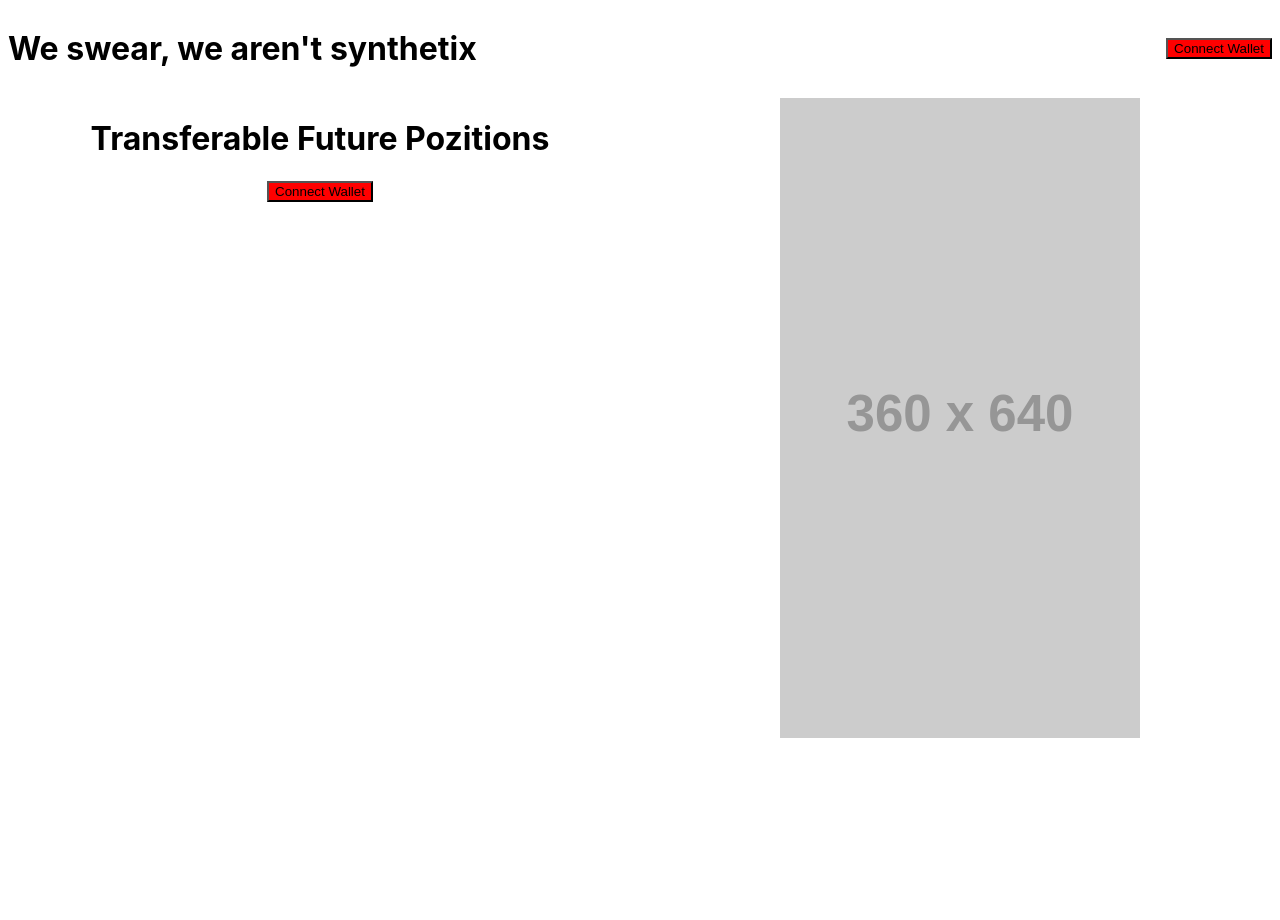
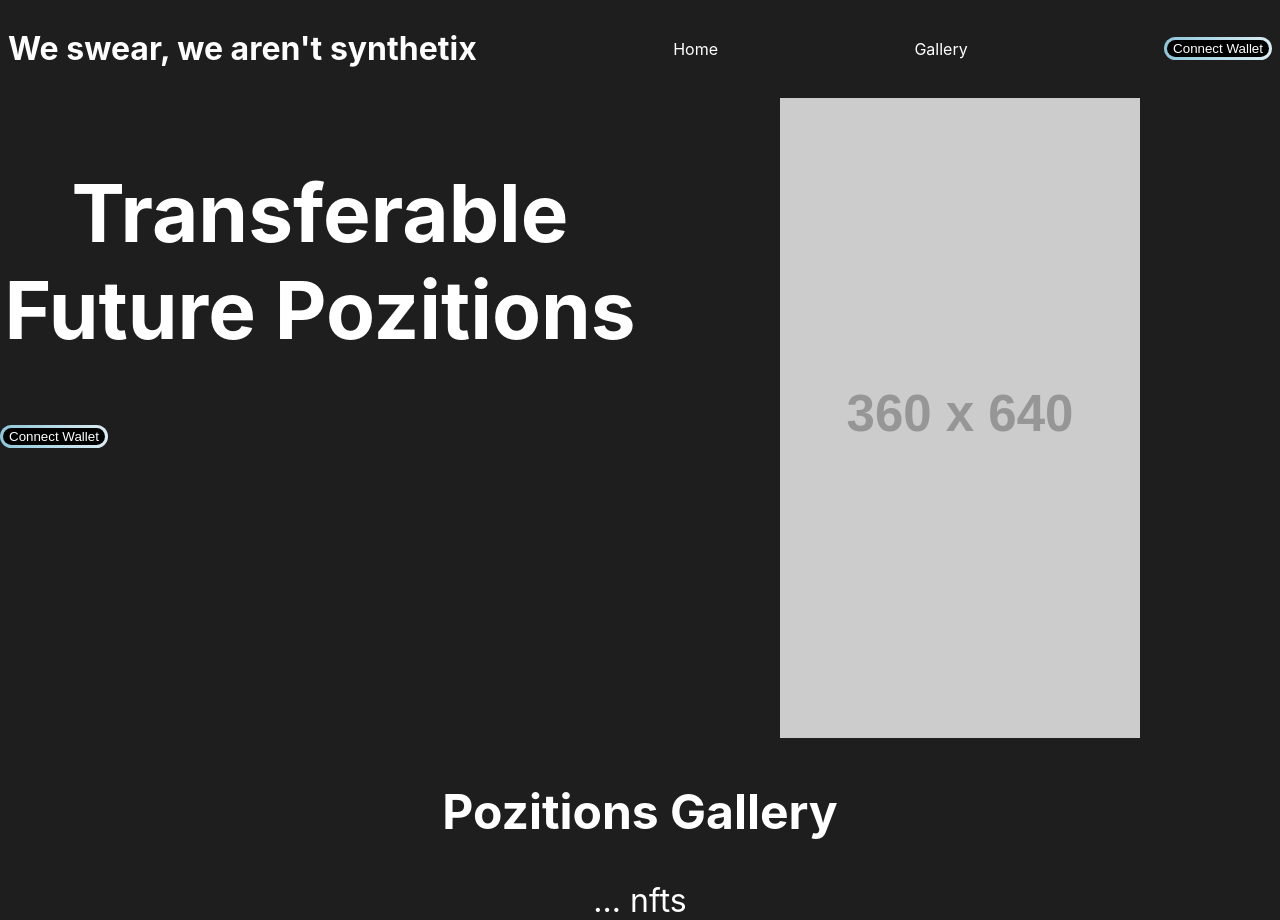
Before and after one commit to fritzschoff/notSynthetix, a React (Create React App) app: page / in a window 1280 px wide. Before the commit the page ends 800 px from the top, so only its background shows below. Built offline with nearby package versions, Linux system fonts and the light colour scheme.

Commit message:
added landing page and standard styles

```diff
--- a/package.json
+++ b/package.json
@@ -44,7 +44,6 @@
     "chai": "^4.3.6",
     "dotenv": "^16.0.1",
     "ethereum-waffle": "^3.4.4",
-    "ethers": "^5.6.9",
     "hardhat": "^2.9.9",
     "hardhat-gas-reporter": "^1.0.8",
     "prettier": "^2.7.1",
--- a/src/App.css
+++ b/src/App.css
@@ -1,14 +1,12 @@
 .app {
   text-align: center;
+  color: white;
 }
 
 .header {
   display: flex;
-  justify-content: center;
+  justify-content: space-between;
   align-items: center;
   padding: 8px;
+  background-color: #1e1e1e;
 }
-
-.header h1 {
-  margin-right: auto;
-}
--- a/src/App.tsx
+++ b/src/App.tsx
@@ -1,15 +1,17 @@
-import React from "react";
-import "./App.css";
-import ConnectWallet from "./components/ConnectWallet";
-import { Route, Routes } from "react-router-dom";
-import LandingPage from "./components/LandingPage";
-import ProfilePage from "./components/Profile";
+import React from 'react';
+import './App.css';
+import ConnectWallet from './components/ConnectWallet';
+import { Link, Route, Routes } from 'react-router-dom';
+import LandingPage from './components/LandingPage';
+import ProfilePage from './components/Profile';
 
 function App() {
   return (
     <div className="app">
       <header className="header">
         <h1>We swear, we aren't synthetix</h1>
+        <Link to="/">Home</Link>
+        <Link to="gallery">Gallery</Link>
         <ConnectWallet />
       </header>
 
--- a/src/components/ConnectWallet.css
+++ b/src/components/ConnectWallet.css
@@ -1,6 +1,28 @@
+.connectButtonWrapper {
+  background: linear-gradient(270deg, #dbedf3 0%, #8ec7da 100%);
+  padding: 3px;
+  width: fit-content;
+  border-radius: 48px;
+  display: flex;
+  justify-content: center;
+  align-items: center;
+}
+
+.connectButtonWrapper:hover {
+  transform: scale(1.1);
+  transition: all 300ms ease-in-out;
+}
+
 .connectWallet {
   outline: 0;
-  background: red;
+  border: 0px;
+  border-radius: 48px;
+  background-color: black;
+  cursor: pointer;
+}
+
+.buttonText {
+  color: white;
 }
 
 .connectLink {
--- a/src/components/ConnectWallet.tsx
+++ b/src/components/ConnectWallet.tsx
@@ -1,19 +1,18 @@
-import WalletConnect from "@walletconnect/client";
-import { useConnectWallet } from "../hooks/useConnectWallet";
-import QRCodeModal from "@walletconnect/qrcode-modal";
-import "./ConnectWallet.css";
-import { Link } from "react-router-dom";
+import WalletConnect from '@walletconnect/client';
+import { useConnectWallet } from '../context/useConnectWalletContext';
+import QRCodeModal from '@walletconnect/qrcode-modal';
+import './ConnectWallet.css';
+import { Link } from 'react-router-dom';
 
 export default function ConnectWallet() {
   const { setConnector, connector } = useConnectWallet();
   const handleOnClick = () => {
     if (!connector) {
       const connector = new WalletConnect({
-        bridge: "https://bridge.walletconnect.org", // Required
+        bridge: 'https://bridge.walletconnect.org', // Required
         qrcodeModal: QRCodeModal,
       });
       setConnector(connector);
-    } else {
     }
   };
 
@@ -22,7 +21,7 @@ export default function ConnectWallet() {
       <Link to="/profile" className="connectLink">
         {connector.accounts[0]
           .substring(0, 5)
-          .concat("...")
+          .concat('...')
           .concat(
             connector.accounts[0].substring(connector.accounts[0].length - 4)
           )}
@@ -30,9 +29,11 @@ export default function ConnectWallet() {
     );
   } else {
     return (
-      <button onClick={handleOnClick} className="connectWallet">
-        Connect Wallet
-      </button>
+      <div className="connectButtonWrapper">
+        <button onClick={handleOnClick} className="connectWallet">
+          <span className="buttonText">Connect Wallet</span>
+        </button>
+      </div>
     );
   }
 }
--- a/src/components/LandingPage.css
+++ b/src/components/LandingPage.css
@@ -11,3 +11,12 @@
 .right {
   width: 50%;
 }
+
+.headerLandingPage {
+  font-size: 5rem;
+}
+
+.pozitionsHeader {
+  font-size: 2rem;
+  text-align: center;
+}
--- a/src/components/LandingPage.tsx
+++ b/src/components/LandingPage.tsx
@@ -1,23 +1,24 @@
-import { useEffect, useState } from "react";
-import { useConnectWallet } from "../hooks/useConnectWallet";
+import { useConnectWallet } from "../context/useConnectWalletContext";
 import ConnectWallet from "./ConnectWallet";
 import "./LandingPage.css";
 
 export default function LandingPage() {
   const { connector } = useConnectWallet();
-  const [hideButton, setHideButton] = useState(false);
-  useEffect(() => {
-    if (connector) setHideButton(true);
-  }, [connector]);
   return (
-    <div className="containerLandingPage">
-      <div className="left">
-        <h1>Transferable Future Pozitions</h1>
-        {!hideButton && <ConnectWallet />}
-      </div>
-      <div className="right">
-        <img src="http://via.placeholder.com/360x640" />
-      </div>
-    </div>
+    <>
+      <section className="containerLandingPage">
+        <div className="left">
+          <h1 className="headerLandingPage">Transferable Future Pozitions</h1>
+          {!connector && <ConnectWallet />}
+        </div>
+        <div className="right">
+          <img src="http://via.placeholder.com/360x640" />
+        </div>
+      </section>
+      <section className="pozitionsHeader">
+        <h2>Pozitions Gallery</h2>
+        <article>... nfts</article>
+      </section>
+    </>
   );
 }
--- /dev/null
+++ b/src/context/useConnectWalletContext.tsx
@@ -0,0 +1,59 @@
+import {
+  createContext,
+  Dispatch,
+  PropsWithChildren,
+  SetStateAction,
+  useContext,
+  useEffect,
+  useState,
+} from 'react';
+import WalletConnect from '@walletconnect/client';
+
+interface WalletConnectContextType {
+  connector: WalletConnect | null;
+  setConnector: Dispatch<SetStateAction<WalletConnect | null>>;
+}
+
+const WalletConnectContext = createContext<unknown>(null);
+
+export const useConnectWallet = () => {
+  return useContext(WalletConnectContext) as WalletConnectContextType;
+};
+
+export function ConnectWalletProvider({ children }: PropsWithChildren<{}>) {
+  const [connector, setConnector] = useState<null | WalletConnect>(null);
+
+  useEffect(() => {
+    if (connector) {
+      // Check if connection is already established
+      if (!connector.connected) {
+        // create new session
+        connector.createSession();
+      }
+
+      // Subscribe to connection events
+      connector.on('connect', (error, payload) => {
+        if (error) {
+          throw error;
+        }
+
+        // Get provided accounts and chainId
+        const { accounts, chainId } = payload.params[0];
+      });
+
+      connector.on('session_update', (error, payload) => {
+        if (error) {
+          throw error;
+        }
+
+        // Get updated accounts and chainId
+        const { accounts, chainId } = payload.params[0];
+      });
+    }
+  }, [connector]);
+  return (
+    <WalletConnectContext.Provider value={{ connector, setConnector }}>
+      {children}
+    </WalletConnectContext.Provider>
+  );
+}
--- a/src/hooks/useConnectWallet.ts
+++ /dev/null
@@ -1,36 +0,0 @@
-import { useEffect, useState } from "react";
-import WalletConnect from "@walletconnect/client";
-
-export function useConnectWallet() {
-  const [connector, setConnector] = useState<null | WalletConnect>(null);
-
-  useEffect(() => {
-    if (connector) {
-      // Check if connection is already established
-      if (!connector.connected) {
-        // create new session
-        connector.createSession();
-      }
-
-      // Subscribe to connection events
-      connector.on("connect", (error, payload) => {
-        if (error) {
-          throw error;
-        }
-
-        // Get provided accounts and chainId
-        const { accounts, chainId } = payload.params[0];
-      });
-
-      connector.on("session_update", (error, payload) => {
-        if (error) {
-          throw error;
-        }
-
-        // Get updated accounts and chainId
-        const { accounts, chainId } = payload.params[0];
-      });
-    }
-  }, [connector]);
-  return { connector, setConnector };
-}
--- a/src/index.css
+++ b/src/index.css
@@ -1,19 +1,30 @@
 body {
+  background-color: #1e1e1e;
   margin: 0;
-  font-family: -apple-system, BlinkMacSystemFont, "Segoe UI", "Roboto", "Oxygen",
-    "Ubuntu", "Cantarell", "Fira Sans", "Droid Sans", "Helvetica Neue",
+  font-family: -apple-system, BlinkMacSystemFont, 'Segoe UI', 'Roboto', 'Oxygen',
+    'Ubuntu', 'Cantarell', 'Fira Sans', 'Droid Sans', 'Helvetica Neue',
     sans-serif;
   -webkit-font-smoothing: antialiased;
   -moz-osx-font-smoothing: grayscale;
 }
 
 code {
-  font-family: source-code-pro, Menlo, Monaco, Consolas, "Courier New",
+  font-family: source-code-pro, Menlo, Monaco, Consolas, 'Courier New',
     monospace;
 }
 
 a {
   text-decoration: none;
+  color: white;
+}
+
+h1,
+h2,
+h3,
+h4,
+h5,
+h6 {
+  color: white;
 }
 
 iframe {
--- a/src/index.tsx
+++ b/src/index.tsx
@@ -3,10 +3,13 @@ import ReactDOM from "react-dom";
 import "./index.css";
 import App from "./App";
 import { BrowserRouter } from "react-router-dom";
+import { ConnectWalletProvider } from "./context/useConnectWalletContext";
 
 ReactDOM.render(
   <BrowserRouter>
-    <App />
+    <ConnectWalletProvider>
+      <App />
+    </ConnectWalletProvider>
   </BrowserRouter>,
   document.getElementById("root")
 );
```
Also changed, not shown: 2 other files (tests, documents, lock files or other folders).
